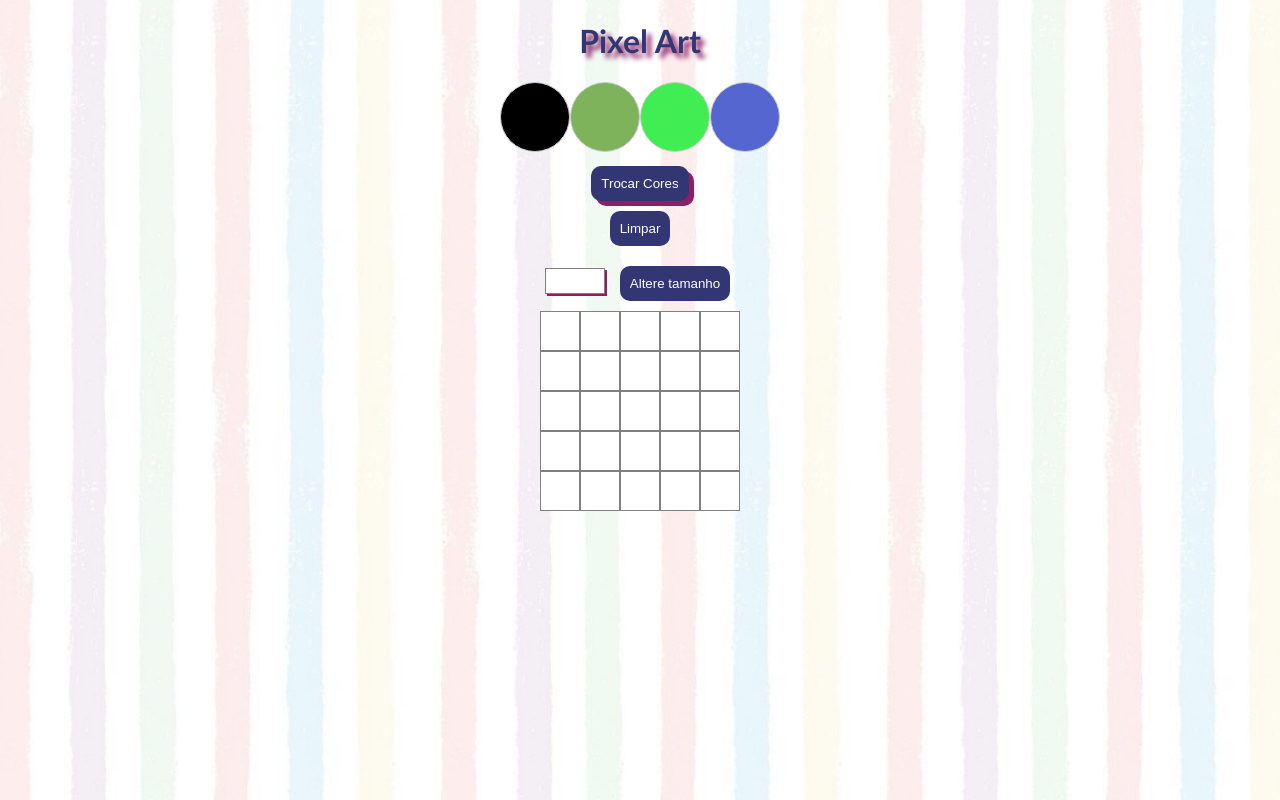
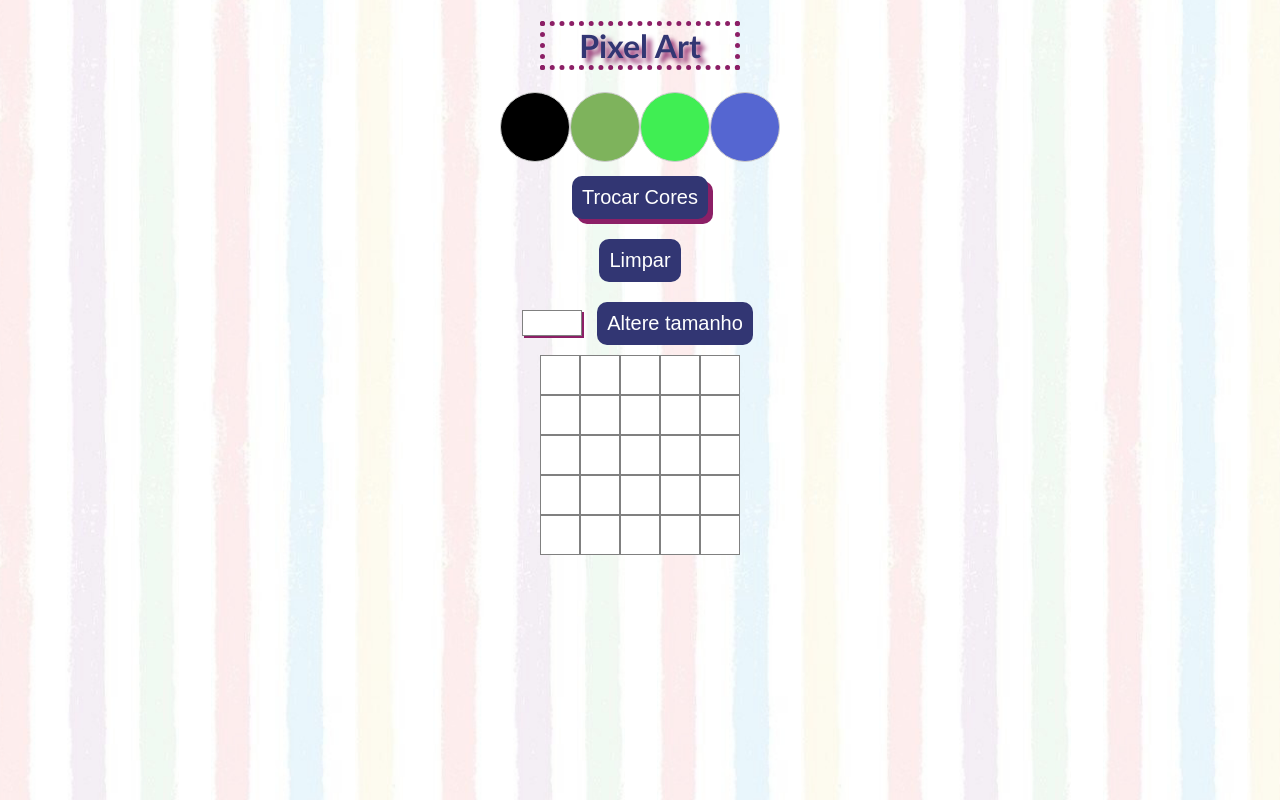
Before and after one commit to ThamyrisCabralArraes/pixel-art, a plain HTML site: page index.html in a window 1280 px wide. Drawn offline with Linux system fonts and the light colour scheme.

Commit message:
alteracoes no CSS

```diff
--- a/style.css
+++ b/style.css
@@ -10,6 +10,8 @@
     sans-serif;
   color: #323673;
   text-shadow: 5px 5px 5px #8c1f66;
+  border: 5px dotted #8c1f66;
+  width: 200px;
 }
 
 body {
@@ -62,12 +64,14 @@ body {
   padding: 10px;
   margin-top: 10px;
   border-radius: 10px;
+  font-size: 20px;
   box-shadow: 5px 5px #8c1f66;
 }
 
 #button-random-color:hover {
   background-color: rgb(243, 236, 168);
   color: #323673;
+  transform: scale(1.2);
 }
 
 #clear-board {
@@ -75,13 +79,15 @@ body {
   color: white;
   border: none;
   padding: 10px;
-  margin-top: 10px;
+  margin-top: 20px;
   border-radius: 10px;
+  font-size: 20px;
 }
 
 #clear-board:hover {
   background-color: rgb(243, 236, 168);
   color: #323673;
+  transform: scale(1.4);
 }
 
 #generate-board {
@@ -92,9 +98,11 @@ body {
   margin-top: 10px;
   border-radius: 10px;
   margin: 10px;
+  font-size: 20px;
 }
 
 #generate-board:hover {
   background-color: rgb(243, 236, 168);
   color: #323673;
+  transform: scale(1.2);
 }
```
